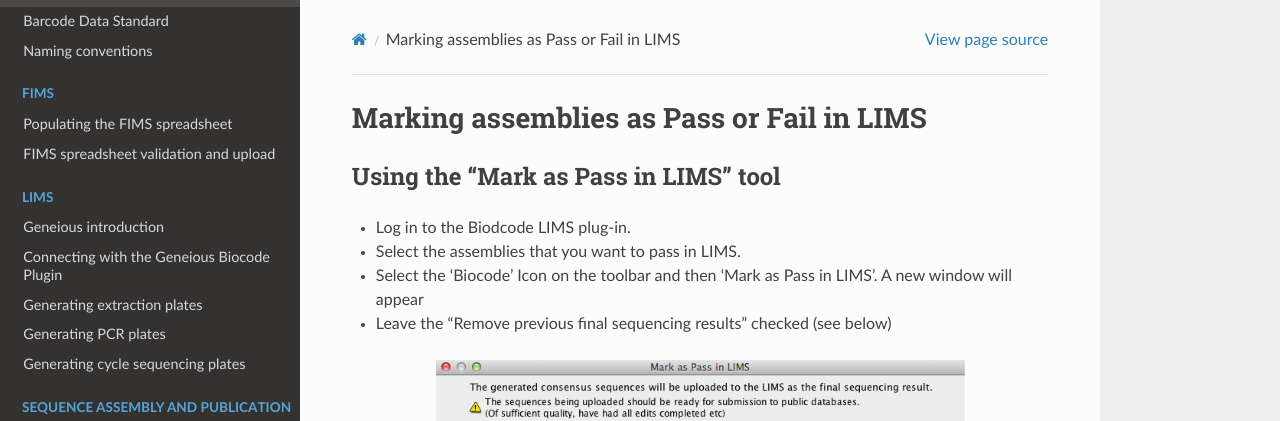
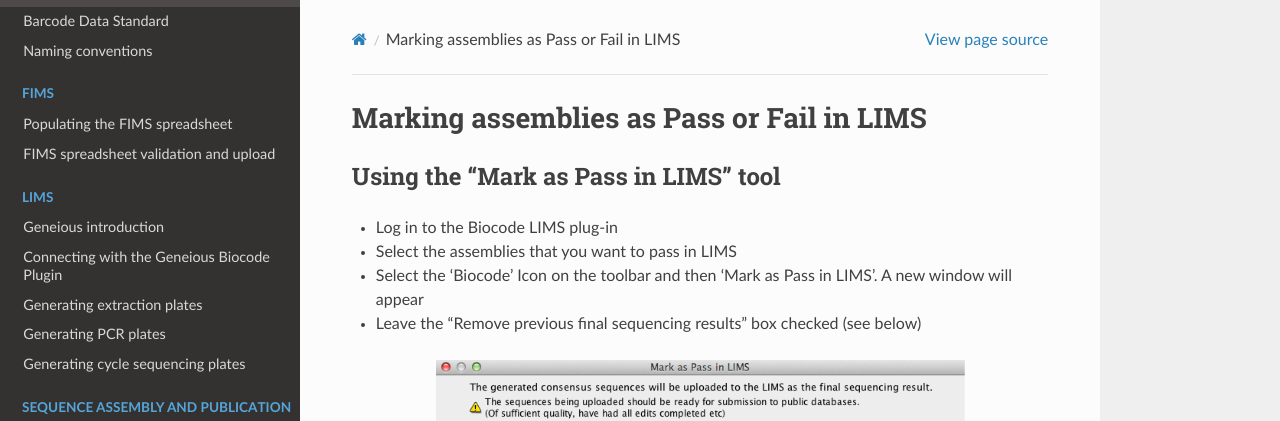
Before and after one commit to SIBarcodeNetwork/ReadtheDocsMaster, a Sphinx documentation site: the page built from Docs/mark_pass.rst, in a window 1280 px wide and 900 px high. Shown: the top 421 px of the window. Built offline with Sphinx 7.4.7 and the Read the Docs theme 2.0.0, drawn with Linux system fonts in a browser that asks for light colours.

Commit message:
Small corrections
Corrected "Biodcode" to "Biocode" in line 7.
Removed periods in line 7 and 9 for continuity.
Added the word "box" in line 13 for clarity.

```diff
--- a/Docs/mark_pass.rst
+++ b/Docs/mark_pass.rst
@@ -4,13 +4,13 @@ Marking assemblies as Pass or Fail in LIMS
 Using the "Mark as Pass in LIMS" tool
 -------------------------------------
 
-* Log in to the Biodcode LIMS plug-in.
+* Log in to the Biocode LIMS plug-in
 
-* Select the assemblies that you want to pass in LIMS.
+* Select the assemblies that you want to pass in LIMS
 
 * Select the 'Biocode' Icon on the toolbar and then 'Mark as Pass in LIMS'. A new window will appear
 
-* Leave the "Remove previous final sequencing results" checked (see below)
+* Leave the "Remove previous final sequencing results" box checked (see below)
 
 .. figure:: /images/mark_pass.png
   :align: center
```
